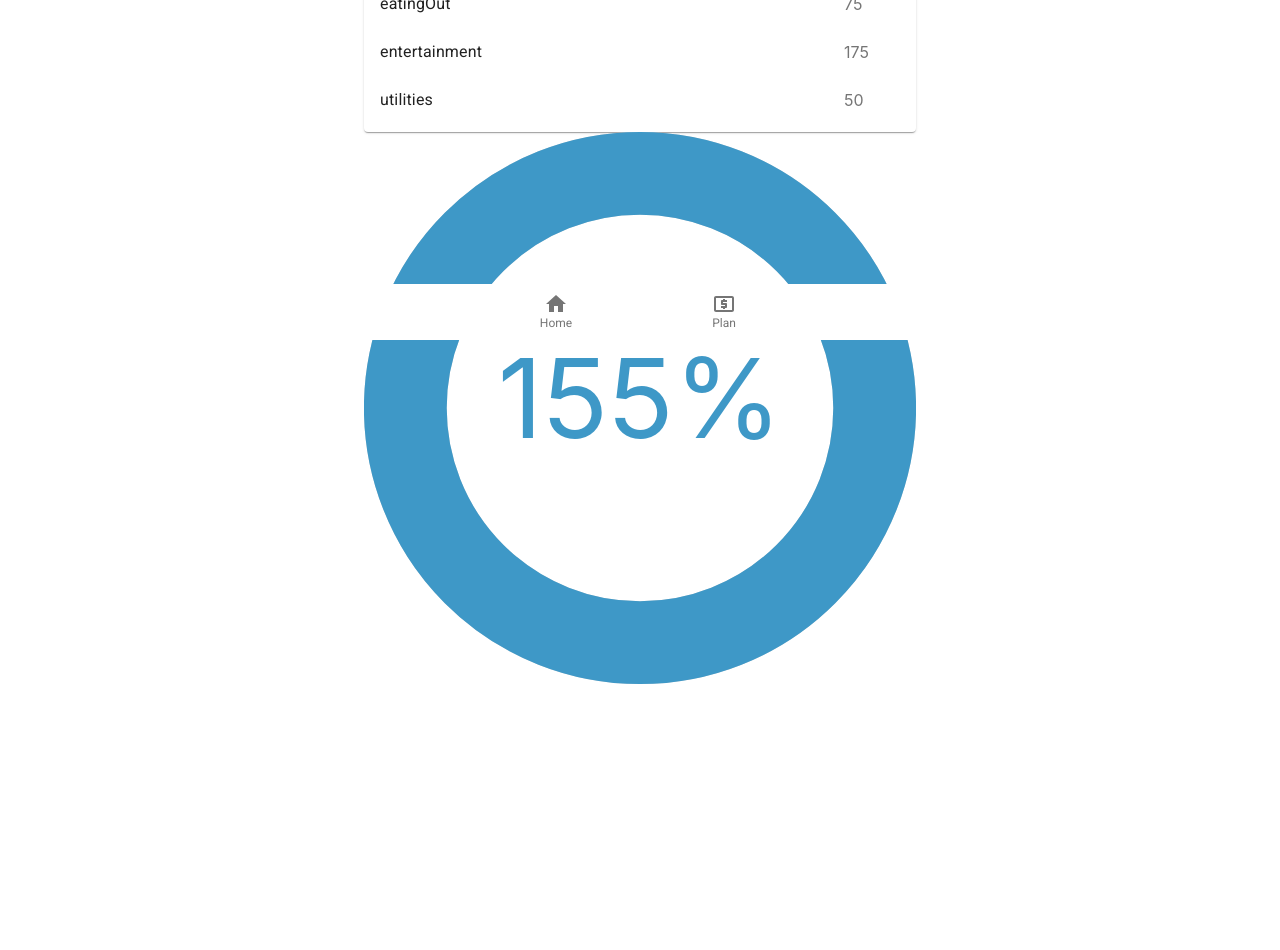
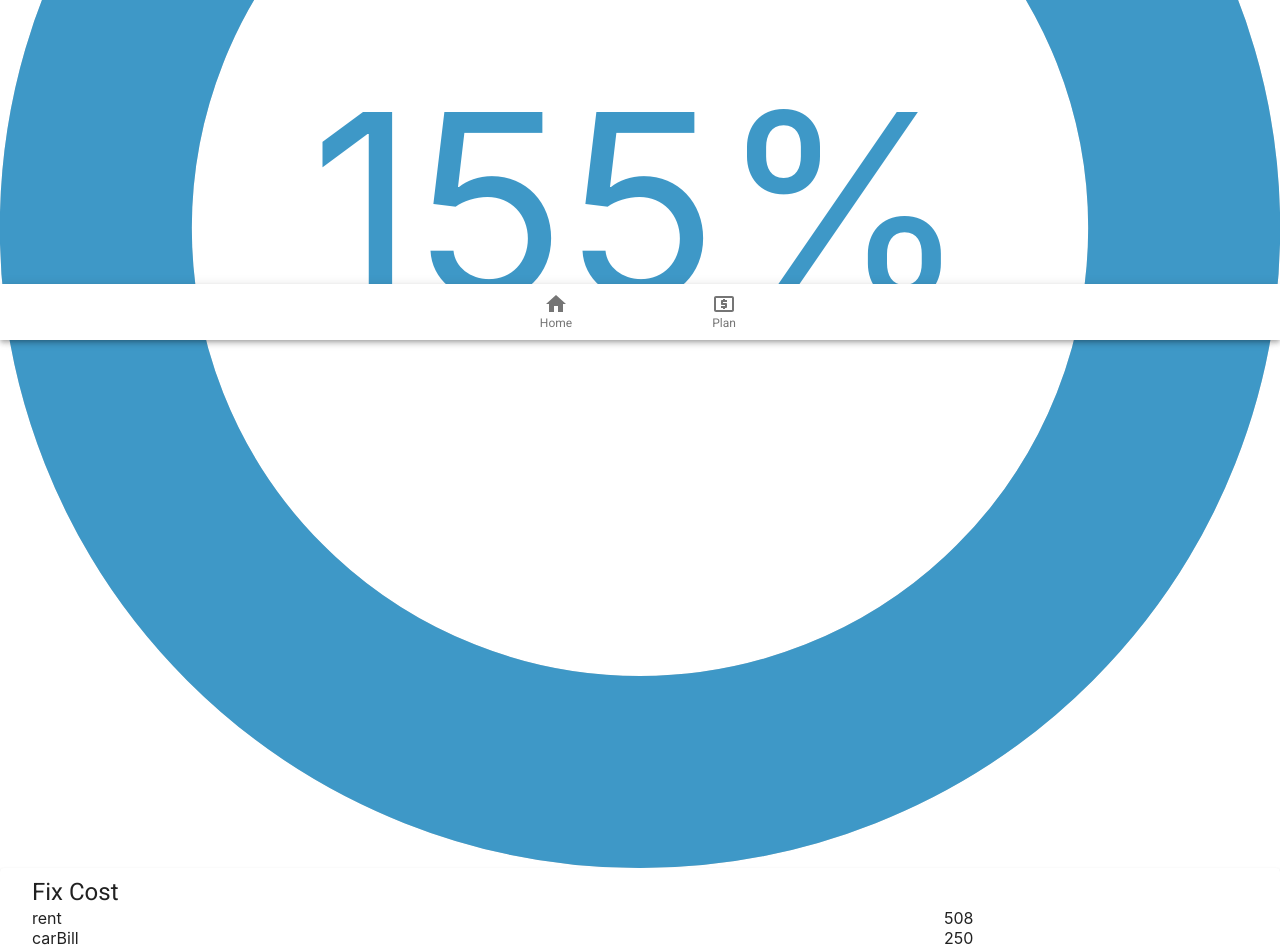
Before and after one commit to duongnhatduy/junction2019, a React (Create React App) app: page / in a window 1280 px wide. Shown: the part 460-1410 px from the top of the page. Before the commit the page ends 1144 px from the top, so only its background shows below. Built offline with nearby package versions, Linux system fonts and the light colour scheme.

Commit message:
Layout component

```diff
--- a/src/App.js
+++ b/src/App.js
@@ -4,14 +4,13 @@ import './App.css';
 import { Overview } from './feature/Overview';
 import { PurchasePlan } from './feature/PurchasePlan';
 import { BottomNav } from './layout/BottomNav';
-import { Container } from '@material-ui/core';
+import { AppBar } from '@material-ui/core';
+import { Layout } from './layout/Layout';
 
 function App() {
   return (
     <Router>
-      <Container maxWidth="sm">
-        {/* A <Switch> looks through its children <Route>s and
-            renders the first one that matches the current URL. */}
+      <Layout>
         <Switch>
           <Route path="/" exact>
             <Overview />
@@ -20,8 +19,7 @@ function App() {
             <PurchasePlan />
           </Route>
         </Switch>
-      </Container>
-      <BottomNav />
+      </Layout>
     </Router>
   );
 }
--- a/src/feature/Overview/CostList.jsx
+++ b/src/feature/Overview/CostList.jsx
@@ -1,12 +1,5 @@
 import React from 'react';
-import {
-  List,
-  ListSubheader,
-  ListItem,
-  ListItemIcon,
-  ListItemText,
-  Card
-} from '@material-ui/core';
+import { Box, Container, Card, Grid, Typography } from '@material-ui/core';
 
 export const CostList = ({ series }) => {
   const { fixCost, variableCost } = aggregateTotalCost(series);
@@ -19,14 +12,29 @@ export const CostList = ({ series }) => {
 };
 
 const GroupedList = ({ header, costMap }) => (
-  <List subheader={<ListSubheader>{header}</ListSubheader>}>
-    {Object.entries(costMap).map(([key, value]) => (
-      <ListItem key={key}>
-        <ListItemText id={key} primary={key} />
-        <ListItemIcon>{value}</ListItemIcon>
-      </ListItem>
-    ))}
-  </List>
+  <Container>
+    <Box p={1}>
+      <Typography variant="h5" component="h5">
+        {header}
+      </Typography>
+      {Object.entries(costMap).map(([key, value]) => (
+        <Grid
+          container
+          direction="row"
+          justify="space-between"
+          alignItems="center"
+          key={key}
+        >
+          <Grid item xs={9}>
+            {key}
+          </Grid>
+          <Grid item xs={3}>
+            {value}
+          </Grid>
+        </Grid>
+      ))}
+    </Box>
+  </Container>
 );
 
 function aggregateTotalCost(series) {
--- a/src/feature/Overview/index.jsx
+++ b/src/feature/Overview/index.jsx
@@ -22,14 +22,18 @@ export const Overview = () => {
   return (
     <>
       <InputLabel id="label">Time range</InputLabel>
-      <Select labelId="label" id="select" value={groupBy} onChange={({ target: { value } }) => setGroupBy(value)}>
+      <Select
+        labelId="label"
+        id="select"
+        value={groupBy}
+        onChange={({ target: { value } }) => setGroupBy(value)}
+      >
         <MenuItem value="1month">1 Month</MenuItem>
         <MenuItem value="3month">3 Months</MenuItem>
         <MenuItem value="1year">1 Year</MenuItem>
       </Select>
-
+      {overview ? <SavingGoal {...overview} /> : <div>loading...</div>}
       {!!series && <CostList series={series} />}
-      {overview ? <SavingGoal {...overview} /> : <div>loading...</div>}
     </>
   );
 };
--- a/src/layout/BottomNav.jsx
+++ b/src/layout/BottomNav.jsx
@@ -1,20 +1,10 @@
-import React from "react";
-import { useHistory, useLocation } from "react-router-dom";
-import { makeStyles } from "@material-ui/core/styles";
-import { BottomNavigation, BottomNavigationAction } from "@material-ui/core";
-import HomeIcon from "@material-ui/icons/Home";
-import LocalAtmIcon from "@material-ui/icons/LocalAtm";
-
-const useStyles = makeStyles({
-  stickToBottom: {
-    width: "100%",
-    position: "fixed",
-    bottom: 0
-  }
-});
+import React from 'react';
+import { useHistory, useLocation } from 'react-router-dom';
+import { BottomNavigation, BottomNavigationAction } from '@material-ui/core';
+import HomeIcon from '@material-ui/icons/Home';
+import LocalAtmIcon from '@material-ui/icons/LocalAtm';
 
 export const BottomNav = () => {
-  const classes = useStyles();
   let location = useLocation();
   let history = useHistory();
   return (
@@ -24,7 +14,6 @@ export const BottomNav = () => {
         history.push(`/${newValue}`);
       }}
       showLabels
-      className={classes.stickToBottom}
     >
       <BottomNavigationAction value="" label="Home" icon={<HomeIcon />} />
       <BottomNavigationAction
--- /dev/null
+++ b/src/layout/Layout.jsx
@@ -0,0 +1,28 @@
+import React from 'react';
+import { BottomNav } from './BottomNav';
+import { AppBar, Paper, makeStyles } from '@material-ui/core';
+
+const useStyles = makeStyles(theme => ({
+  appBar: {
+    top: 'auto',
+    bottom: 0
+  },
+  paper: {
+    paddingBottom: 70
+  }
+}));
+
+export const Layout = ({ children }) => {
+  const classes = useStyles();
+
+  return (
+    <>
+      <Paper square className={classes.paper}>
+        {children}
+      </Paper>
+      <AppBar color="primary" className={classes.appBar}>
+        <BottomNav />
+      </AppBar>
+    </>
+  );
+};
```
